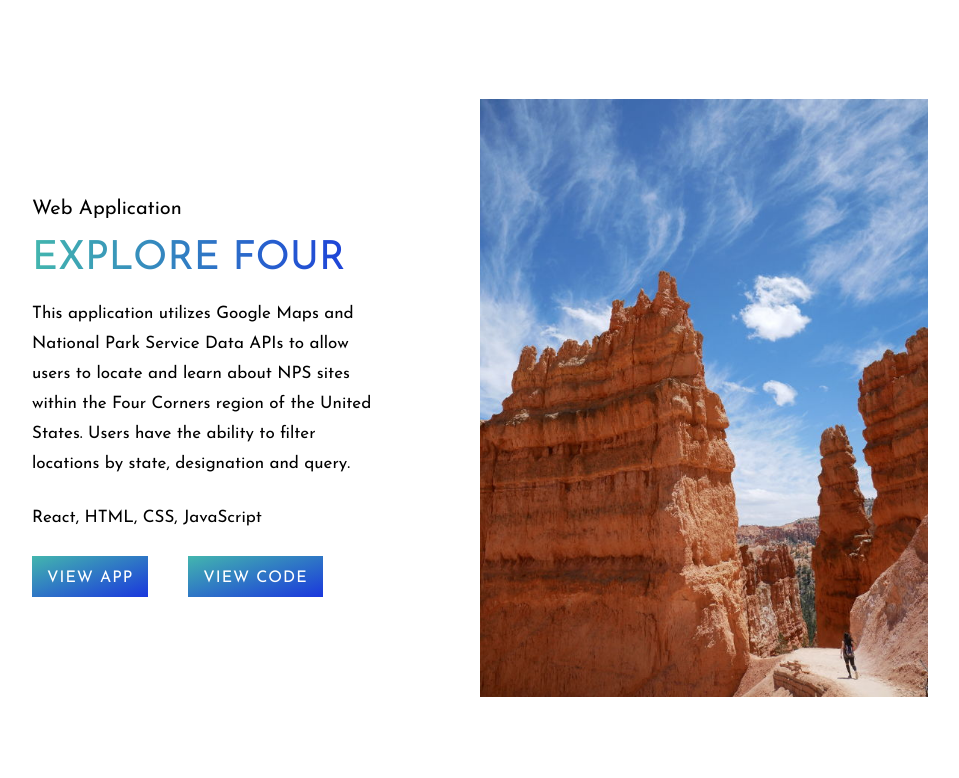
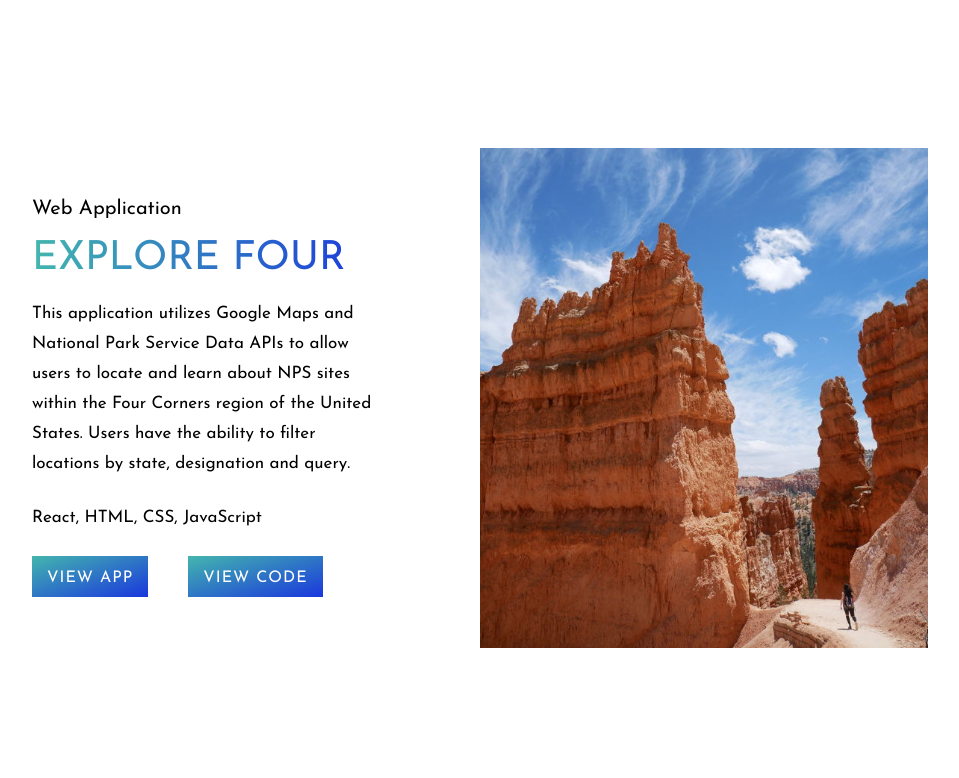
Before and after one commit to mattdahlseid/mattdahlseid.github.io, a website: page index.html in a window 1280 px wide. Shown: the part 3122-3900 px from the top of the page, without its empty margins (160-1119 px from the left). Drawn offline with nearby package versions, Linux system fonts and the light colour scheme.

Commit message:
fix work__item__image size

```diff
--- a/css/style.css
+++ b/css/style.css
@@ -412,7 +412,8 @@ a {
     .work__item {
       padding: 0 8%; } }
   .work__item__photo {
-    object-fit: contain;
+    object-fit: cover;
+    height: 100%;
     max-width: 50%;
     flex: 1 1 50%;
     transition: all .5s; }
```
